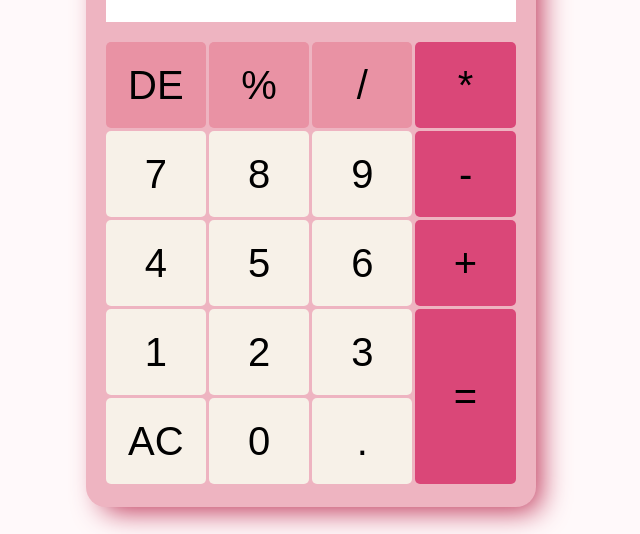
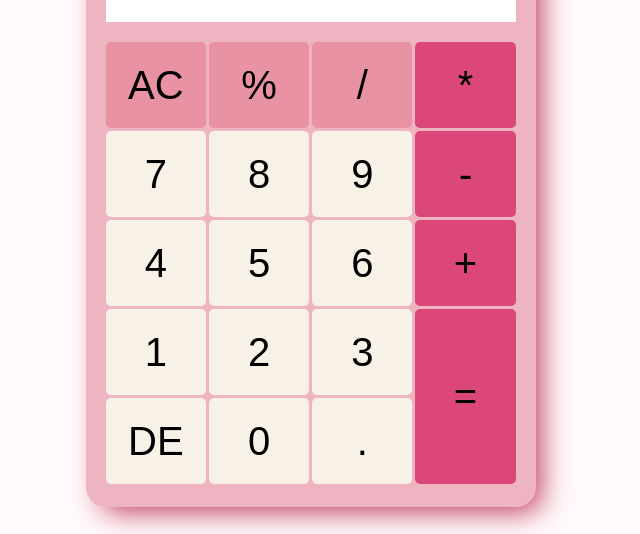
Before and after one commit to BrittneyOeur/Calculator, a plain HTML site: page index.html in a window 1280 px wide. Shown: the part 212-746 px from the top of the page, 390-1030 px from the left. Drawn offline with Linux system fonts and the light colour scheme.

Commit message:
Moved buttons

```diff
--- a/index.html
+++ b/index.html
@@ -13,7 +13,7 @@
         </div>
 
         <div class="button-container">
-            <button class="top-buttons">DE</button>
+            <button class="top-buttons">AC</button>
             <button class="top-buttons">%</button>
             <button class="top-buttons">/</button>
             <button class="right-buttons">*</button>
@@ -33,7 +33,7 @@
             <button class="middle-buttons">3</button>
             <button class="bigger-button">=</button>
 
-            <button class="middle-buttons">AC</button>
+            <button class="middle-buttons">DE</button>
             <button class="middle-buttons">0</button>
             <button class="middle-buttons">.</button>
         </div>
```
